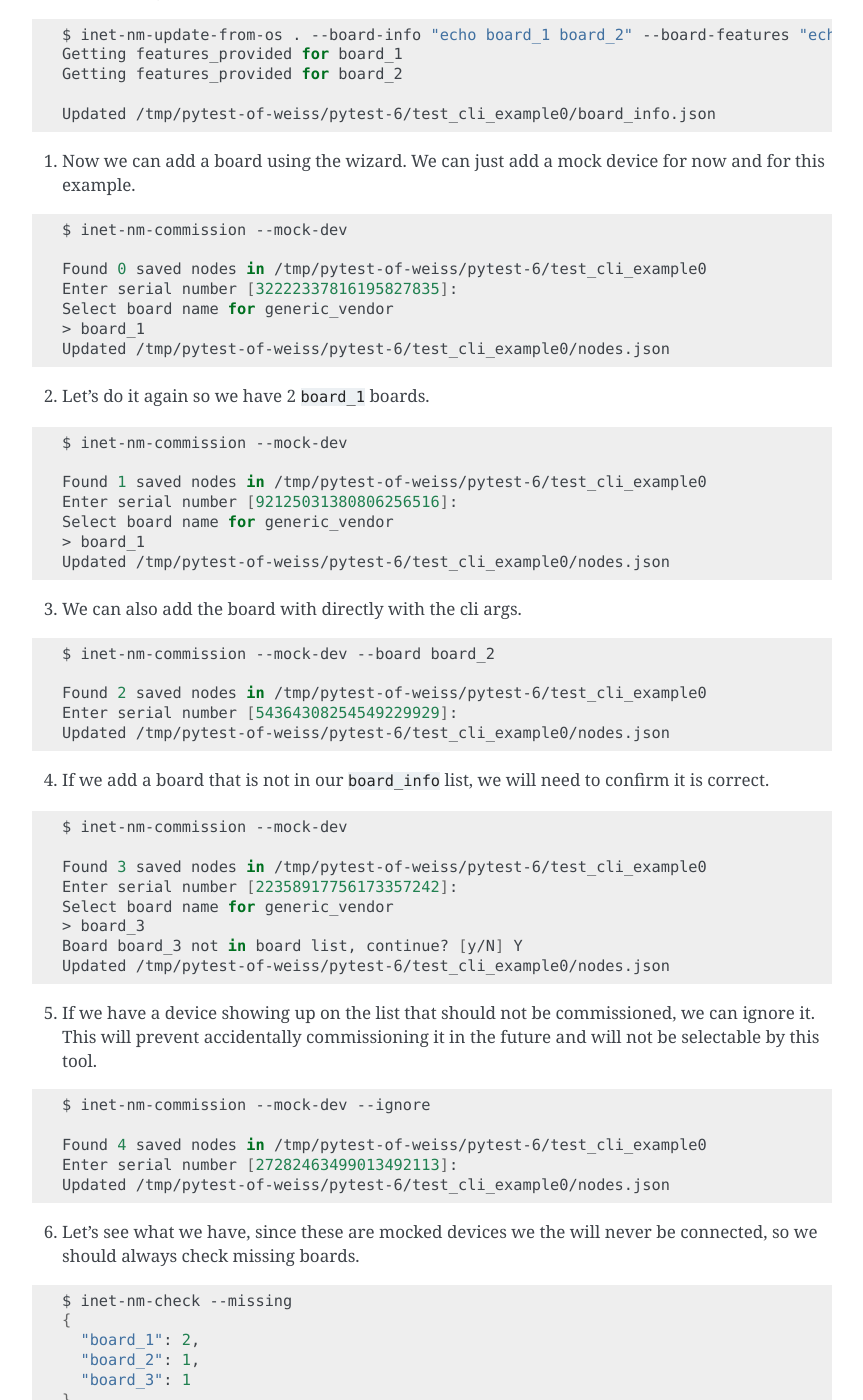
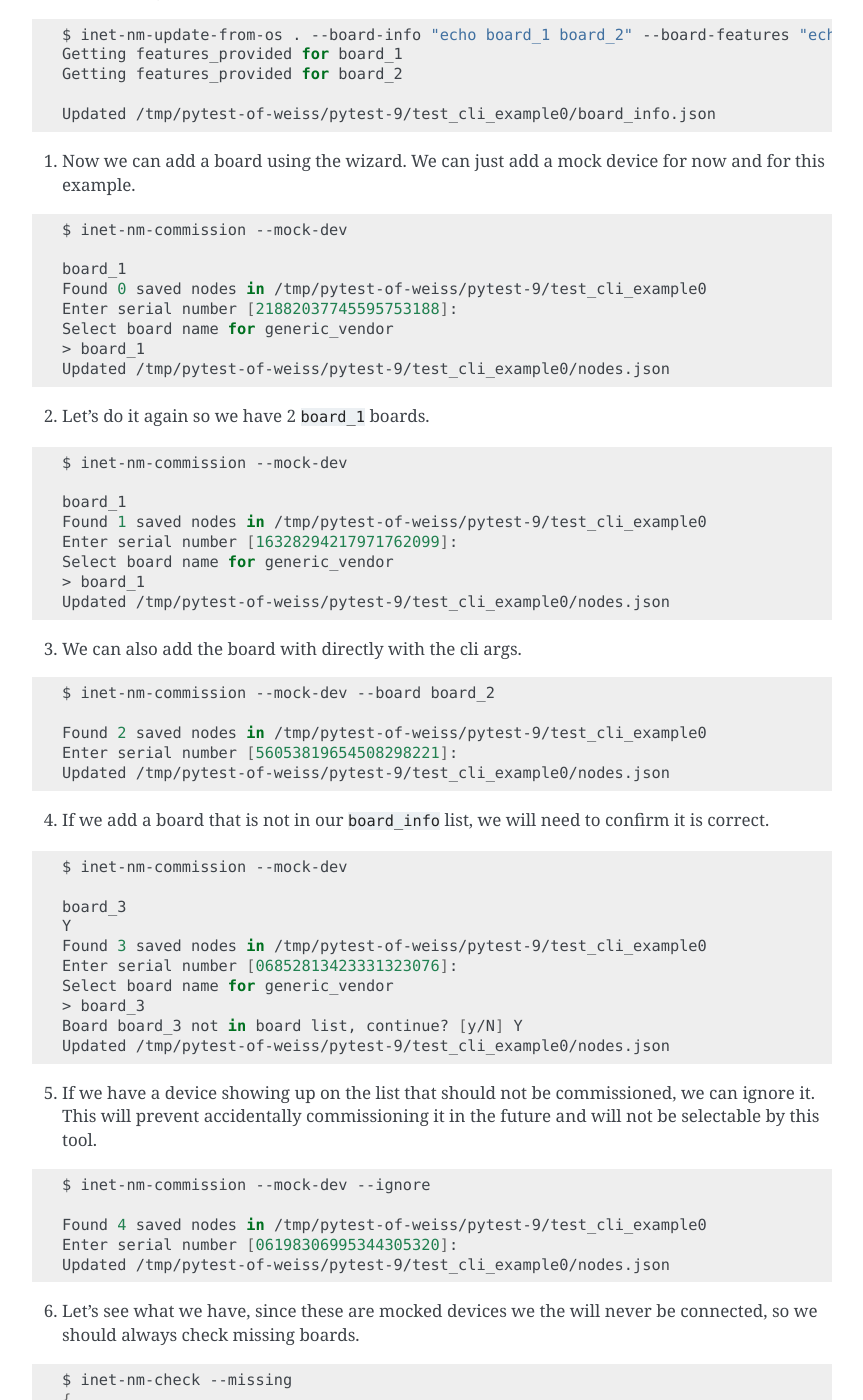
Before and after one commit to inetrg/inet-nm, a Sphinx documentation site: the page built from docs/cli-example.md, in a window 1280 px wide and 1400 px high, scrolled down 431 px. Shown: the whole window, without its empty margins (338-1201 px from the left). Built offline with Sphinx 7.4.7, drawn with Linux system fonts in a browser that asks for light colours; some of the changed text lies outside the part shown.

Commit message:
doc(examples): Update with results

````diff
--- a/docs/cli-example.md
+++ b/docs/cli-example.md
@@ -13,59 +13,63 @@
 Getting features_provided for board_1
 Getting features_provided for board_2
 
-Updated /tmp/pytest-of-weiss/pytest-6/test_cli_example0/board_info.json
+Updated /tmp/pytest-of-weiss/pytest-9/test_cli_example0/board_info.json
 ```
 
 1. Now we can add a board using the wizard. We can just add a mock device for now and for this example.
 ```bash
 $ inet-nm-commission --mock-dev
 
-Found 0 saved nodes in /tmp/pytest-of-weiss/pytest-6/test_cli_example0
-Enter serial number [32222337816195827835]:
+board_1
+Found 0 saved nodes in /tmp/pytest-of-weiss/pytest-9/test_cli_example0
+Enter serial number [21882037745595753188]:
 Select board name for generic_vendor
 > board_1
-Updated /tmp/pytest-of-weiss/pytest-6/test_cli_example0/nodes.json
+Updated /tmp/pytest-of-weiss/pytest-9/test_cli_example0/nodes.json
 ```
 
 2. Let's do it again so we have 2 `board_1` boards.
 ```bash
 $ inet-nm-commission --mock-dev
 
-Found 1 saved nodes in /tmp/pytest-of-weiss/pytest-6/test_cli_example0
-Enter serial number [92125031380806256516]:
+board_1
+Found 1 saved nodes in /tmp/pytest-of-weiss/pytest-9/test_cli_example0
+Enter serial number [16328294217971762099]:
 Select board name for generic_vendor
 > board_1
-Updated /tmp/pytest-of-weiss/pytest-6/test_cli_example0/nodes.json
+Updated /tmp/pytest-of-weiss/pytest-9/test_cli_example0/nodes.json
 ```
 
 3. We can also add the board with directly with the cli args.
 ```bash
 $ inet-nm-commission --mock-dev --board board_2
 
-Found 2 saved nodes in /tmp/pytest-of-weiss/pytest-6/test_cli_example0
-Enter serial number [54364308254549229929]:
-Updated /tmp/pytest-of-weiss/pytest-6/test_cli_example0/nodes.json
+Found 2 saved nodes in /tmp/pytest-of-weiss/pytest-9/test_cli_example0
+Enter serial number [56053819654508298221]:
+Updated /tmp/pytest-of-weiss/pytest-9/test_cli_example0/nodes.json
 ```
 
 4. If we add a board that is not in our `board_info` list, we will need to confirm it is correct.
 ```bash
 $ inet-nm-commission --mock-dev
 
-Found 3 saved nodes in /tmp/pytest-of-weiss/pytest-6/test_cli_example0
-Enter serial number [22358917756173357242]:
+board_3
+Y
+Found 3 saved nodes in /tmp/pytest-of-weiss/pytest-9/test_cli_example0
+Enter serial number [06852813423331323076]:
 Select board name for generic_vendor
 > board_3
 Board board_3 not in board list, continue? [y/N] Y
-Updated /tmp/pytest-of-weiss/pytest-6/test_cli_example0/nodes.json
+Updated /tmp/pytest-of-weiss/pytest-9/test_cli_example0/nodes.json
 ```
 
 5. If we have a device showing up on the list that should not be commissioned, we can ignore it.  This will prevent accidentally commissioning it in the future and will not be selectable by this tool.
 ```bash
 $ inet-nm-commission --mock-dev --ignore
 
-Found 4 saved nodes in /tmp/pytest-of-weiss/pytest-6/test_cli_example0
-Enter serial number [27282463499013492113]:
-Updated /tmp/pytest-of-weiss/pytest-6/test_cli_example0/nodes.json
+Found 4 saved nodes in /tmp/pytest-of-weiss/pytest-9/test_cli_example0
+Enter serial number [06198306995344305320]:
+Updated /tmp/pytest-of-weiss/pytest-9/test_cli_example0/nodes.json
 ```
 
 6. Let's see what we have, since these are mocked devices we the will never be connected, so we should always check missing boards.
@@ -137,23 +145,30 @@
 NODE:0:BOARD:board_1: 0
 NODE:1:BOARD:board_2: 1
 NODE:2:BOARD:board_3: 2
+RESULT:NODE:0:BOARD:board_1: 0
+RESULT:NODE:1:BOARD:board_2: 0
+RESULT:NODE:2:BOARD:board_3: 0
 ```
 
 14. There are many env vars exposed when running these scripts all starting with `NM_`. Let's check them on only one board.
 ```bash
 $ inet-nm-exec "printenv | grep NM_" --missing --boards board_2
 NODE:0:BOARD:board_2: NM_BOARD=board_2
-NODE:0:BOARD:board_2: NM_CONFIG_DIR=/tmp/pytest-of-weiss/pytest-6/test_cli_example0
-NODE:0:BOARD:board_2: NM_SERIAL=54364308254549229929
-NODE:0:BOARD:board_2: NM_UID=64e2bc87b1da708bec2e2b8d1eaad15d
+NODE:0:BOARD:board_2: NM_CONFIG_DIR=/tmp/pytest-of-weiss/pytest-9/test_cli_example0
+NODE:0:BOARD:board_2: NM_SERIAL=56053819654508298221
+NODE:0:BOARD:board_2: NM_UID=4b3f5c8ea74048427ab0cac70d66091f
 NODE:0:BOARD:board_2: NM_PORT=Unknown
 NODE:0:BOARD:board_2: NM_IDX=0
+RESULT:NODE:0:BOARD:board_2: 0
 ```
 
 15. Maybe we want to run a command on all boards sequentially.
 We will sleep for an inverse amount of time to show the that they are being run sequentially.
 ```bash
 $ inet-nm-exec "sleep 1" --missing --skip-dups --seq --boards board_1 board_2 board_3
+RESULT:NODE:0:BOARD:board_1: 0
+RESULT:NODE:1:BOARD:board_2: 0
+RESULT:NODE:2:BOARD:board_3: 0
 ```
 
 16. There is also some blocking of boards if they are being used, let's try it out by blocking `board_1` for some time.
@@ -249,13 +265,13 @@
 Getting features_provided for board_2
 Getting features_provided for board_3
 
-Updated /tmp/pytest-of-weiss/pytest-6/test_cli_example0/board_info.json
+Updated /tmp/pytest-of-weiss/pytest-9/test_cli_example0/board_info.json
 ```
 
 28. Well we can updated the nodes cache in a separate step, no need to re-commission.
 ```bash
 $ inet-nm-update-commissioned
-Updated /tmp/pytest-of-weiss/pytest-6/test_cli_example0/nodes.json
+Updated /tmp/pytest-of-weiss/pytest-9/test_cli_example0/nodes.json
 ```
 
 29. Now we can see the new feature and board is available.
@@ -270,28 +286,28 @@
 ```bash
 $ inet-nm-export MY_CUSTOM_BOARD_ENV_VAR \${NM_BOARD} --apply-to-shared
 Added MY_CUSTOM_BOARD_ENV_VAR=${NM_BOARD} to shared env vars
-Written to /tmp/pytest-of-weiss/pytest-6/test_cli_example0/env.json
+Written to /tmp/pytest-of-weiss/pytest-9/test_cli_example0/env.json
 ```
 
 31. Apply a pattern to select only some boards or features.
 ```bash
 $ inet-nm-export MY_CUSTOM_SETTING 1 --apply-pattern --missing --feat-filter feature_board_3
 Added patterns: {'key': 'MY_CUSTOM_SETTING', 'val': '1', 'boards': None, 'feat_filter': ['feature_board_3'], 'feat_eval': None}
-Written to /tmp/pytest-of-weiss/pytest-6/test_cli_example0/env.json
+Written to /tmp/pytest-of-weiss/pytest-9/test_cli_example0/env.json
 ```
 
 32. The pattern has higher priority than the shared env vars. Let's overwrite the shared variable for board 2
 ```bash
 $ inet-nm-export MY_CUSTOM_BOARD_ENV_VAR board_2 --apply-pattern --missing --boards board_2
 Added patterns: {'key': 'MY_CUSTOM_BOARD_ENV_VAR', 'val': 'board_2', 'boards': ['board_2'], 'feat_filter': None, 'feat_eval': None}
-Written to /tmp/pytest-of-weiss/pytest-6/test_cli_example0/env.json
+Written to /tmp/pytest-of-weiss/pytest-9/test_cli_example0/env.json
 ```
 
 33. Finally we can apply env vars to specific nodes. This is based on the UID, therefor commissioning new nodes will not contain these env vars. This has the highest priority.
 ```bash
 $ inet-nm-export MY_CUSTOM_NODE_HAS_SPECIAL_HARDWARE_FLAG 1 --missing --boards board_1 --skip-dups
-Added MY_CUSTOM_NODE_HAS_SPECIAL_HARDWARE_FLAG=1 to env vars for nodes {'ec70ea08941fe55d115e3daa2dafc6c3'}
-Written to /tmp/pytest-of-weiss/pytest-6/test_cli_example0/env.json
+Added MY_CUSTOM_NODE_HAS_SPECIAL_HARDWARE_FLAG=1 to env vars for nodes {'d1cd710be1745b658bb1ee6e8881c288'}
+Written to /tmp/pytest-of-weiss/pytest-9/test_cli_example0/env.json
 ```
 
 34. Now we can check each environment.
````
Also changed, not shown: other parts of docs/cli-example.md (+13 -4 lines).
